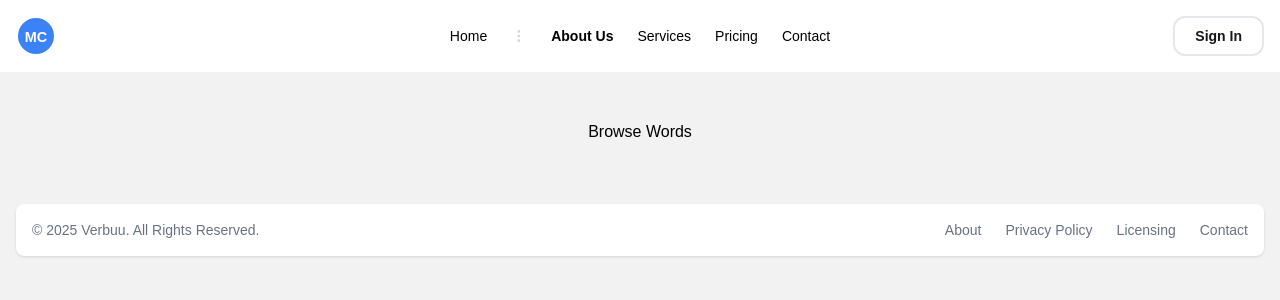
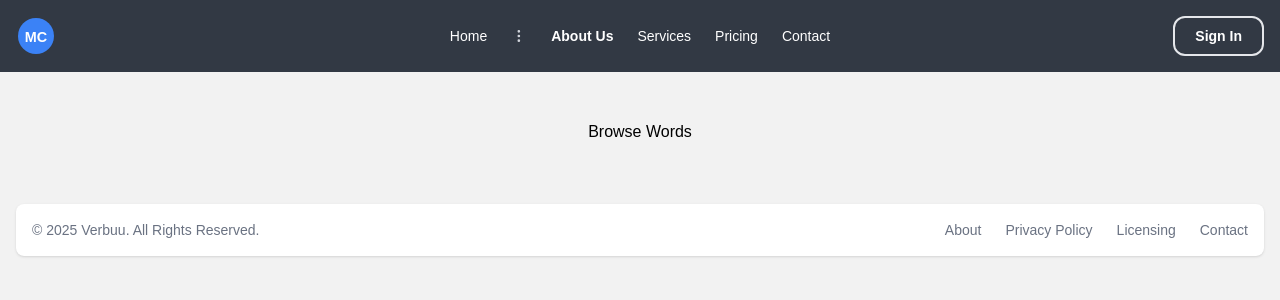
Before and after one commit to concordgrape/common-german-words, a Next.js app: page / in a window 1280 px wide. Shown: the top 300 px of the page. Built offline with nearby package versions, Linux system fonts and the light colour scheme; no server answers.

Commit message:
Update Navbar.tsx

```diff
--- a/app/components/Navbar/Navbar.tsx
+++ b/app/components/Navbar/Navbar.tsx
@@ -28,7 +28,7 @@ export const Navbar: React.FC = () => {
 
   return (
     <div className="">
-      <nav className="fixed w-full z-100 px-4 py-3 lg:py-4 flex justify-between items-center bg-white">
+      <nav className="fixed w-full z-100 px-4 py-3 lg:py-4 flex justify-between items-center bg-[#323944]">
         <Link className="text-3xl font-bold leading-none" href="/">
          <svg className="h-10 w-10" viewBox="0 0 100 100" xmlns="http://www.w3.org/2000/svg">
             <circle cx="50" cy="50" r="45" fill="#3B82F6" />
@@ -36,14 +36,14 @@ export const Navbar: React.FC = () => {
           </svg>
         </Link>
         <div className="lg:hidden">
-          <button onClick={toggleMenu} className="flex items-center text-black hover:text-gray-600 cursor-pointer p-3">
+          <button onClick={toggleMenu} className="flex items-center text-white hover:text-gray-600 cursor-pointer p-3">
             <svg className="block h-4 w-4 fill-current" viewBox="0 0 20 20">
               <title>Mobile menu</title>
               <path d="M0 3h20v2H0V3zm0 6h20v2H0V9zm0 6h20v2H0v-2z" />
             </svg>
           </button>
         </div>
-        <ul className="hidden absolute text-black top-1/2 left-1/2 transform -translate-y-1/2 -translate-x-1/2 lg:flex lg:mx-auto lg:items-center lg:w-auto lg:space-x-6">
+        <ul className="hidden absolute text-white top-1/2 left-1/2 transform -translate-y-1/2 -translate-x-1/2 lg:flex lg:mx-auto lg:items-center lg:w-auto lg:space-x-6">
           <li><a className="text-sm hover:text-gray-500" href="#">Home</a></li>
           <li className="text-gray-300">
             <svg fill="none" stroke="currentColor" className="w-4 h-4" viewBox="0 0 24 24">
@@ -59,7 +59,7 @@ export const Navbar: React.FC = () => {
           {user ?
             <AvatarDropdown />
           :
-            <a className="block border-2 border-gray-200 px-5 py-1 leading-loose text-sm text-center font-semibold hover:bg-gray-200 rounded-xl" href="/signin">Sign In</a>
+            <a className="block border-2 border-gray-200 px-5 py-1 leading-loose text-sm text-white text-center font-semibold hover:bg-gray-800 rounded-xl" href="/signin">Sign In</a>
           }
         </div>
       </nav>
@@ -81,7 +81,7 @@ export const Navbar: React.FC = () => {
               </svg>
             </a>
             <button onClick={closeMenu} className="navbar-close">
-              <svg className="h-6 w-6 text-black cursor-pointer hover:text-gray-500" fill="none" viewBox="0 0 24 24" stroke="currentColor">
+              <svg className="h-6 w-6 text-white cursor-pointer hover:text-gray-500" fill="none" viewBox="0 0 24 24" stroke="currentColor">
                 <path strokeLinecap="round" strokeLinejoin="round" strokeWidth={2} d="M6 18L18 6M6 6l12 12" />
               </svg>
             </button>
```
